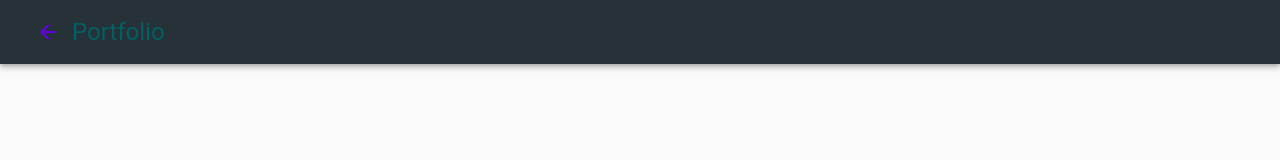
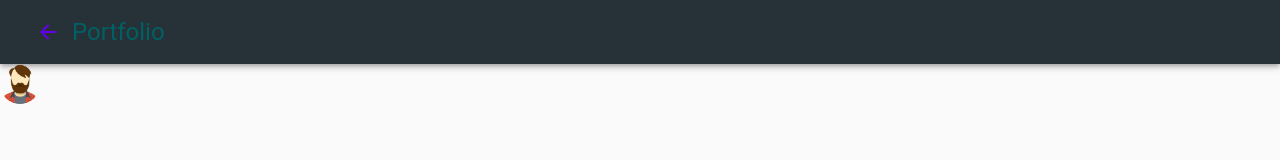
Before and after one commit to Landon0615/React-Portfolio, a React (Create React App) app: page / in a window 1280 px wide. Shown: the top 160 px of the page. Built offline with nearby package versions, Linux system fonts and the light colour scheme.

Commit message:
Added header

```diff
--- /dev/null
+++ b/src/components/Header.js
@@ -0,0 +1,12 @@
+import React from 'react'
+import { Typography, Avatar, Grid, Box } from '@material-ui/core';
+import avatar from '../avatar.png';
+export const Header = () => {
+    return (
+        <Box>
+       <Avatar src={avatar} alt="Landon Waddell"/>
+        </Box>
+    );
+};
+
+export default Header
--- a/src/components/index.js
+++ b/src/components/index.js
@@ -1,10 +1,11 @@
 import React from 'react'
 import Navbar from './Navbar'
-
+import Header from './Header'
 export const Home = () => {
     return (
         <div>
             <Navbar/>
+            <Header/>
         </div>
     );
 };
```
